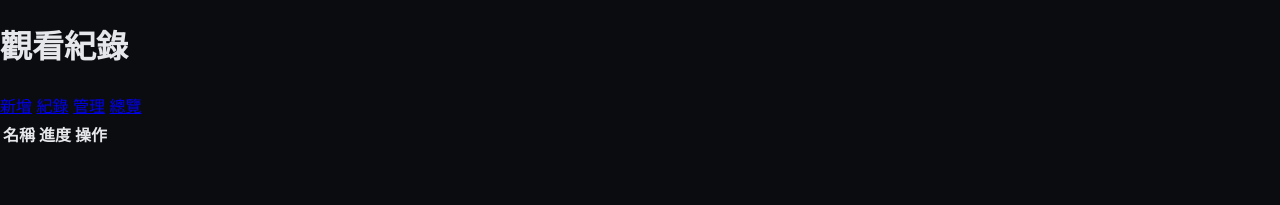
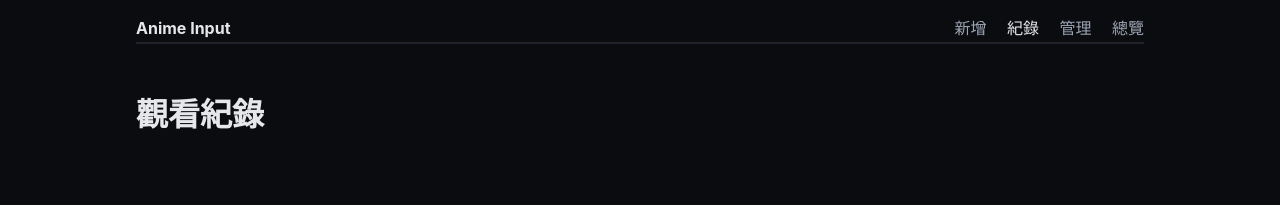
Before and after one commit to brian0112/Anime-Input, a plain HTML site: page dashboard.html in a window 1280 px wide. Drawn offline with Linux system fonts and the light colour scheme.

Commit message:
Update dashboard.html 1206G

```diff
--- a/dashboard.html
+++ b/dashboard.html
@@ -5,30 +5,22 @@
 <title>觀看紀錄</title>
 <link rel="stylesheet" href="styles.css">
 </head>
-<body onload="loadDashboard()">
-<h1>觀看紀錄</h1>
+<body onload="loadDashboard()"> <div class="container"> <header class="site-header">
+      <div class="brand">Anime Input</div>
+      <nav class="nav">
+        <a href="index.html">新增</a>
+        <a href="dashboard.html" style="color:var(--text)">紀錄</a>
+        <a href="manage.html">管理</a>
+        <a href="overview.html">總覽</a>
+      </nav>
+    </header>
 
-
-<nav>
-<a href="index.html">新增</a>
-<a href="dashboard.html">紀錄</a>
-<a href="manage.html">管理</a>
-<a href="overview.html">總覽</a>
-</nav>
-
-
-<table>
-<thead>
-<tr>
-<th>名稱</th>
-<th>進度</th>
-<th>操作</th>
-</tr>
-</thead>
-<tbody id="animeList"></tbody>
-</table>
-
-
-<script src="app.js"></script>
+    <div class="section">
+      <h1>觀看紀錄</h1>
+      <div id="animeList" class="grid">
+        </div>
+    </div>
+  </div>
+  <script src="app.js"></script>
 </body>
 </html>
```
